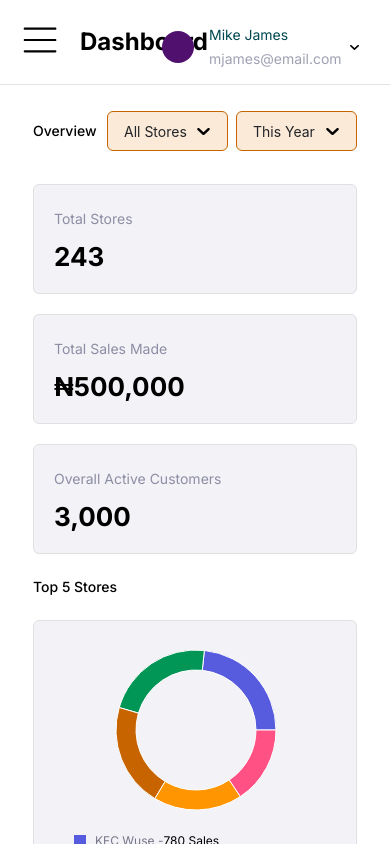
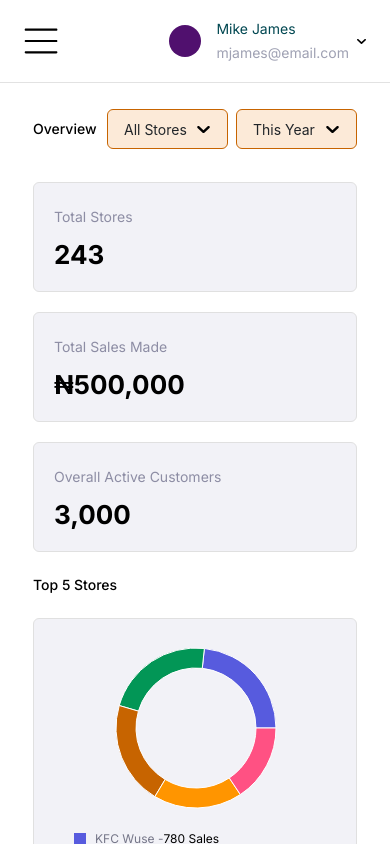
Before and after one commit to debolacodes/birdpreneur_admin, a React (Create React App) app: page /dashboard in a window 390 px wide. Built offline with nearby package versions, Linux system fonts and the light colour scheme.

Commit message:
Download Report page specifications

```diff
--- a/public/styles.css
+++ b/public/styles.css
@@ -164,10 +164,14 @@ a:link, a:visited, a:hover, a:active{
 /* top bar */
 .topbar{
     /* padding: 22px 20px 12px; */
+    display: flex;
+    justify-content: space-between;
+    align-items: center;
     background: #fff;
     position: relative;
     min-height: 50px;
     border-bottom: 1px solid #0000001D;
+    padding: 1rem;
 }
 .topbar .page-anchor{
     width:50px;
@@ -176,17 +180,17 @@ a:link, a:visited, a:hover, a:active{
     background-size:cover;
     background-repeat:no-repeat;
     float:left;
-    margin: 15px;
+    /* margin: 15px; */
     cursor:pointer;
     display:none;
 }
 .topbar .right-box{
-    width: 464px;
+    /* width: 464px; */
     height: 50px;
     /* background: #353535; */
-    position: absolute;
+    /* position: absolute;
     right: 0;
-    top:22px;
+    top:22px; */
     display: flex;
 }
 .topbar .title{
@@ -194,9 +198,9 @@ a:link, a:visited, a:hover, a:active{
     font-style: normal;
     font-weight: 700;
     font-size: 24px;
-    line-height: 84px;
+    /* line-height: 84px; */
     color: #000000;
-    margin-left: 22px;
+    /* margin-left: 22px; */
 }
 .right-box .download_btn{
     float: left;
@@ -863,6 +867,9 @@ select:focus{
     .topbar .page-anchor{
         display: block !important;
     }
+    .topbar .title{
+        display: none !important;
+    }
 
     .show_sidebar{
         display: block;
@@ -889,7 +896,7 @@ select:focus{
         display:none;
     }
     .topbar .right-box {
-        width: 250px
+        /* width: 250px */
     }
     .mainbar-container{
         margin: 0.813rem 2.063rem;
--- a/src/components/TopBar.js
+++ b/src/components/TopBar.js
@@ -14,7 +14,9 @@ export default function TopBar(props) {
         ></div>
         <div className='title'>{props.title}</div>
         <div className='align-right right-box'>
+          {props.downloadReport &&
             <div className='btn_ btn_orange download_button'>DOWNLOAD REPORT</div>
+          }
             <div className='profile'>
                 <div className='avatar'></div>
                 <div className='profile-details'>
--- a/src/pages/admin/Customers.js
+++ b/src/pages/admin/Customers.js
@@ -164,7 +164,7 @@ export default function Customers() {
     <div className='body'>
         <Sidebar />
         <div className="mainbar">
-            <TopBar title="Customers"/>
+            <TopBar title="Customers" downloadReport={true}/>
             <div className="mainbar-container">
               <div className="page-filter justify-content-end">
                 <div className="button">
--- a/src/pages/admin/Dashboard.js
+++ b/src/pages/admin/Dashboard.js
@@ -175,7 +175,7 @@ export default function Dashboard() {
     <div className='body'>
       <Sidebar />
       <div className="mainbar">
-        <TopBar title="Dashboard" />
+        <TopBar title="Dashboard" downloadReport={true} />
         <div className="mainbar-container">
           <div className="page-filter justify-content-end">
             <div className="button"><div className="text">This Year</div><div className="icon down"></div></div>
--- a/src/pages/admin/Products.js
+++ b/src/pages/admin/Products.js
@@ -102,7 +102,7 @@ export default function Products() {
     <div className='body'>
         <Sidebar />
         <div className="mainbar">
-            <TopBar title="Products"/>
+            <TopBar title="Products" downloadReport={true}/>
             <div className="mainbar-container">
               <div className="page-filter justify-content-end">
                 <div className="button"><div className="text">This Year</div><div className="icon down"></div></div>
--- a/src/pages/admin/Revenue.js
+++ b/src/pages/admin/Revenue.js
@@ -367,7 +367,7 @@ export default function Revenue() {
     <div className='body'>
       <Sidebar />
       <div className="mainbar">
-        <TopBar title="Revenue" />
+        <TopBar title="Revenue" downloadReport={true} />
         <div className="mainbar-container">
           <div className="page-filter justify-content-end">
             <div className="button"><div className="text">This Year</div><div className="icon down"></div></div>
--- a/src/pages/admin/StoreCashiers.js
+++ b/src/pages/admin/StoreCashiers.js
@@ -184,7 +184,7 @@ export default function Stores() {
     <div className='body'>
       <Sidebar />
       <div className="mainbar">
-        <TopBar title="Store Cashier"/>
+        <TopBar title="Store Cashier" />
         <div className="mainbar-container">
             <div className='btn_ btn_green mb-3' onClick={() => setStaffModal("add")}>ADD A CASHIER</div>
           <div className="wrapper">
--- a/src/pages/superAdmin/Customers.js
+++ b/src/pages/superAdmin/Customers.js
@@ -19,7 +19,7 @@ export default function Customers() {
     <div className='body'>
         <Sidebar />
         <div className="mainbar">
-            <TopBar title="Customers"/>
+            <TopBar title="Customers" downloadReport={true}/>
             <div className="mainbar-container">
             <div className="page-filter">
               <div className="button"><div className="text">All Stores</div><div className="icon down"></div></div>
--- a/src/pages/superAdmin/Dashboard.js
+++ b/src/pages/superAdmin/Dashboard.js
@@ -29,7 +29,7 @@ export default function Dashboard() {
     <div className='body'>
         <Sidebar />
         <div className="mainbar">
-        <TopBar title="Dashboard" />
+        <TopBar title="Dashboard" downloadReport={true} />
         <div className="mainbar-container">
           <div className="page-filter">
             <div className="button"><div className="text">All Stores</div><div className="icon down"></div></div>
--- a/src/pages/superAdmin/Products.js
+++ b/src/pages/superAdmin/Products.js
@@ -15,7 +15,7 @@ export default function Products() {
     <div className='body'>
         <Sidebar />
         <div className="mainbar">
-            <TopBar title="Products"/>
+            <TopBar title="Products" downloadReport={true}/>
             <div className="mainbar-container">
               <div className="page-filter">
                 <div className="button"><div className="text">All Stores</div><div className="icon down"></div></div>
--- a/src/pages/superAdmin/Revenue.js
+++ b/src/pages/superAdmin/Revenue.js
@@ -21,7 +21,7 @@ export default function Revenue() {
     <div className='body'>
         <Sidebar />
         <div className="mainbar">
-            <TopBar title="Revenue"/>
+            <TopBar title="Revenue" downloadReport={true}/>
             <div className="mainbar-container">
               <div className="page-filter">
                 <div className="button"><div className="text">All Stores</div><div className="icon down"></div></div>
--- a/src/pages/superAdmin/Stores.js
+++ b/src/pages/superAdmin/Stores.js
@@ -16,7 +16,7 @@ export default function Stores() {
     <div className='body'>
         <Sidebar />
         <div className="mainbar">
-            <TopBar title="Stores"/>
+            <TopBar title="Stores" downloadReport={true}/>
             <div className="mainbar-container">
             <div className="page-filter">
               <div className="button"><div className="text">All Stores</div><div className="icon down"></div></div>
```
